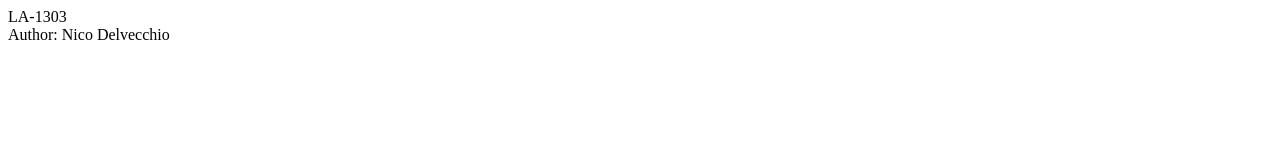
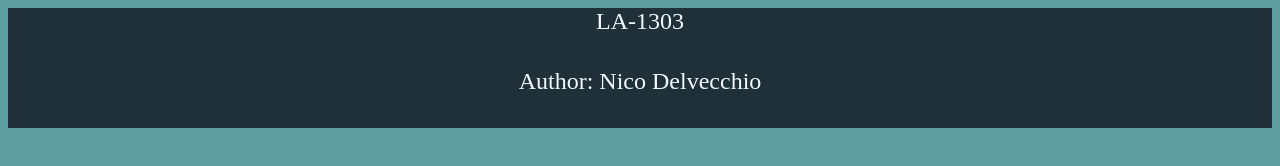
Before and after one commit to h0peRL/LA1303, a plain HTML site: page client/index.html in a window 1280 px wide. Drawn offline with Linux system fonts and the light colour scheme.

Commit message:
added new js files + addded css to index html

```diff
--- a/client/index.html
+++ b/client/index.html
@@ -4,11 +4,16 @@
     <meta charset="UTF-8" />
     <meta http-equiv="X-UA-Compatible" content="IE=edge" />
     <meta name="viewport" content="width=device-width, initial-scale=1.0" />
+    <link rel="stylesheet" href="style.css" />
     <title>CRUD Application</title>
   </head>
   <body>
-    <header>LA-1303</header>
+    <script src="./js/app.js"></script>
+    <script src="./js/router.js"></script>
+    <script src="./js/sites.js"></script>
 
-    <footer>Author: Nico Delvecchio</footer>
+    <header class="header">LA-1303</header>
+    <div id="app"></div>
+    <footer class="footer">Author: Nico Delvecchio</footer>
   </body>
 </html>
--- /dev/null
+++ b/client/style.css
@@ -0,0 +1,35 @@
+* {
+  background-color: cadetblue;
+}
+.footer {
+  display: flex;
+  flex-direction: row;
+  width: 100%;
+  height: 60px; /* Height of the footer */
+  background: rgb(32, 48, 56);
+  color: aliceblue;
+  justify-content: space-evenly;
+  font-size: x-large;
+  font-weight: 500;
+  margin-top: auto;
+}
+.header {
+  display: flex;
+  flex-direction: row;
+  width: 100%;
+  height: 60px; /* Height of the footer */
+  background: rgb(32, 48, 56);
+  color: aliceblue;
+  justify-content: space-evenly;
+  font-size: x-large;
+  font-weight: 500;
+}
+.list {
+  display: flex;
+  flex-direction: column;
+  width: 100%;
+  align-items: center;
+  justify-content: space-evenly;
+  border: 3px;
+  border-color: black;
+}
```
Also changed, not shown: client/js/router.js (added), client/js/sites.js (added).
